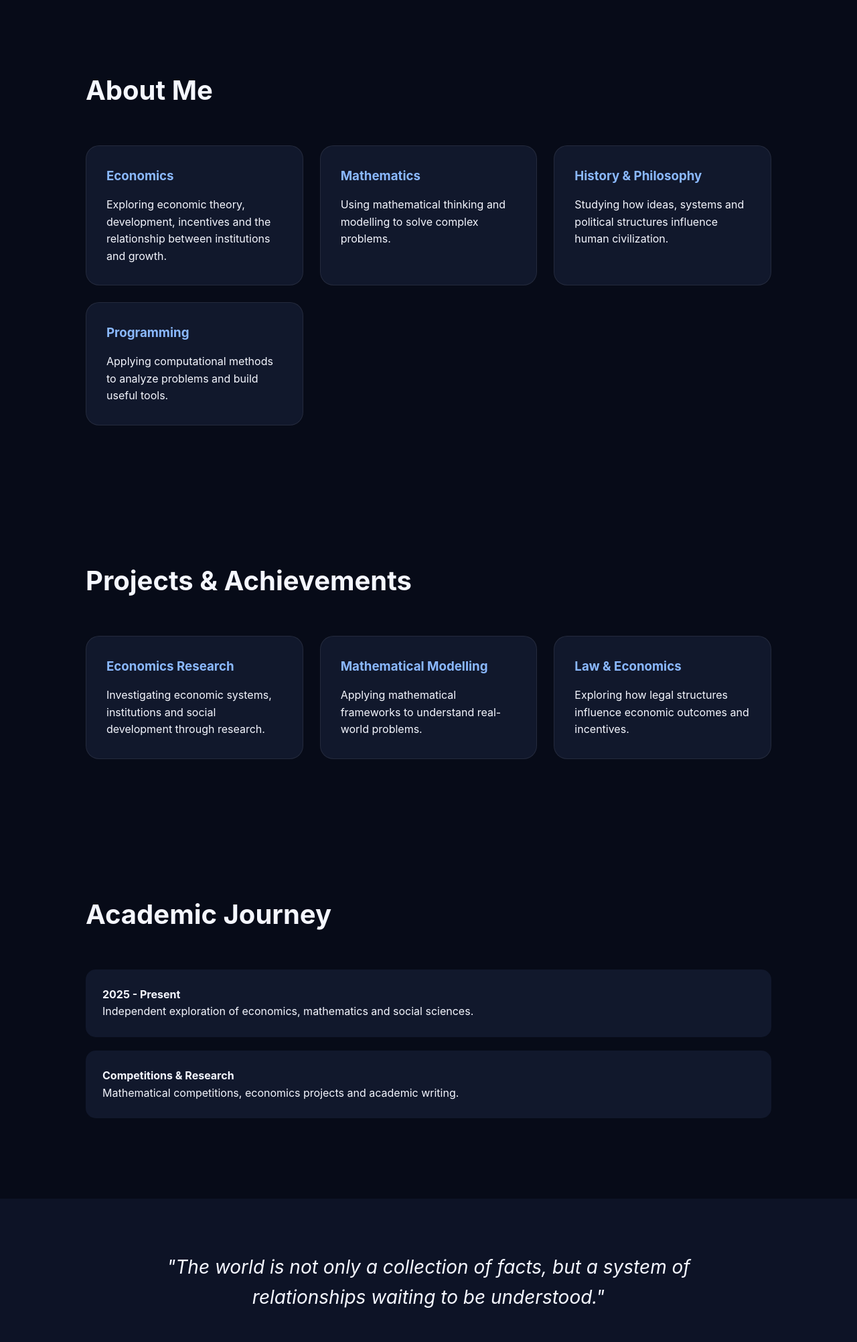
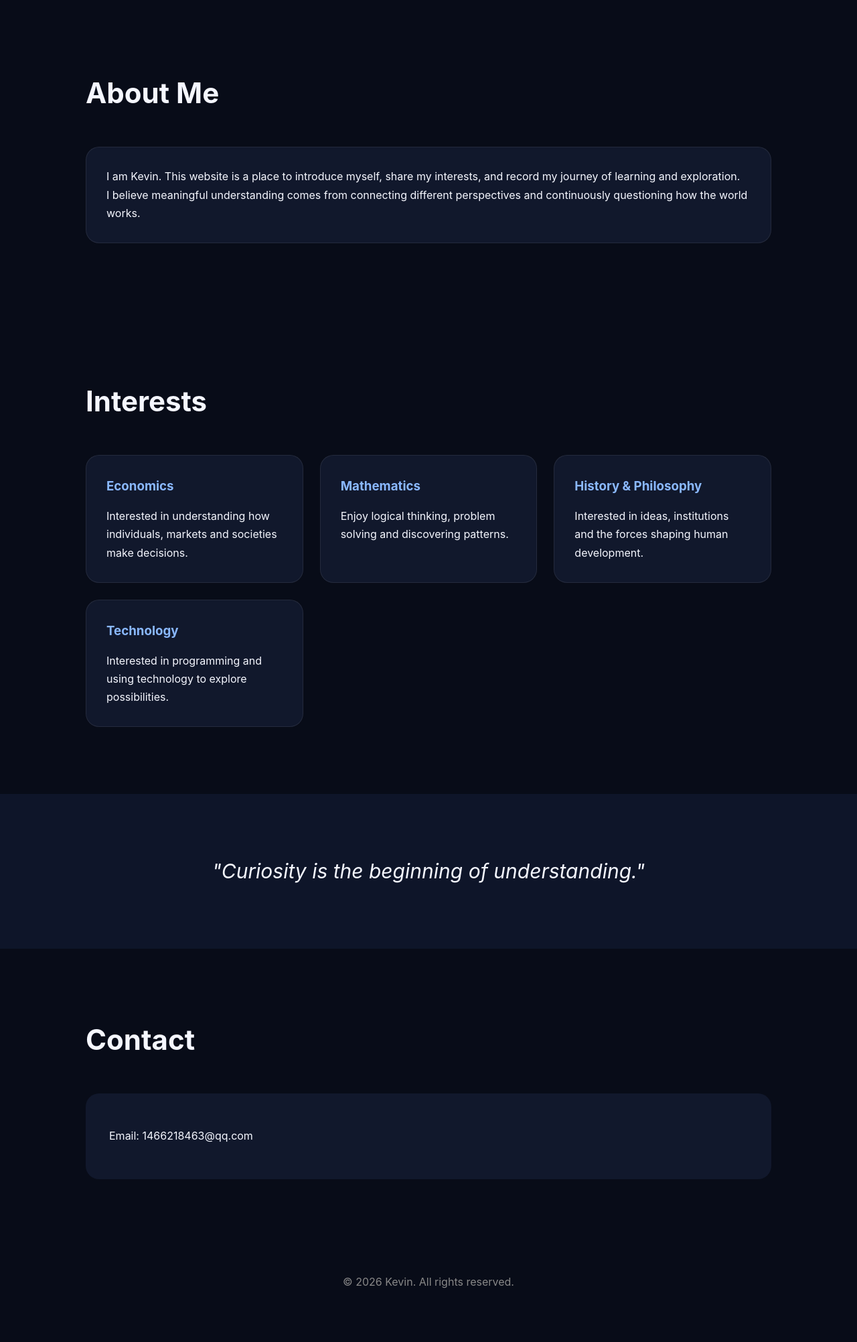
Before and after one commit to kevinwang922/portfolio, a plain HTML site: page index.html in a window 1280 px wide. Shown: the part 797-2800 px from the top of the page at 67% size. After the commit the page ends 2764 px from the top, so only its background shows below. Drawn offline with Linux system fonts and the light colour scheme.

Commit message:
Update index.html

```diff
--- a/index.html
+++ b/index.html
@@ -4,217 +4,293 @@
 <meta charset="UTF-8">
 <meta name="viewport" content="width=device-width, initial-scale=1.0">
 
-<title>Kevin | Economics & Research</title>
+<title>Kevin | Personal Website</title>
 
 <style>
-* {
-    margin: 0;
-    padding: 0;
-    box-sizing: border-box;
-    font-family: "Inter", "Segoe UI", sans-serif;
+
+*{
+    margin:0;
+    padding:0;
+    box-sizing:border-box;
+    font-family: "Inter","Segoe UI",Arial,sans-serif;
 }
 
-html {
-    scroll-behavior: smooth;
+html{
+    scroll-behavior:smooth;
 }
 
-body {
-    background: #070b18;
-    color: #f5f7ff;
-    line-height: 1.6;
+body{
+    background:#080c18;
+    color:#f5f7ff;
+    line-height:1.7;
 }
+
 
 /* Navigation */
 
-nav {
-    position: fixed;
+nav{
+    position:fixed;
     top:0;
     width:100%;
     padding:20px 8%;
     display:flex;
     justify-content:space-between;
     align-items:center;
-    background:rgba(7,11,24,0.75);
-    backdrop-filter: blur(12px);
-    z-index:100;
+    background:rgba(8,12,24,0.75);
+    backdrop-filter:blur(15px);
+    z-index:99;
 }
 
-.logo {
-    font-size:22px;
+.logo{
+    font-size:24px;
     font-weight:700;
 }
 
-nav a {
-    color:#ccc;
+
+nav a{
+    color:#b8bfd6;
     text-decoration:none;
     margin-left:25px;
     transition:.3s;
 }
 
-nav a:hover {
+
+nav a:hover{
     color:#6ea8ff;
 }
 
 
+
 /* Hero */
 
-.hero {
+.hero{
+
     min-height:100vh;
     display:flex;
     align-items:center;
-    justify-content:center;
     padding:120px 10%;
+
 }
 
-.hero-content {
-    max-width:900px;
+
+.hero h1{
+
+    font-size:70px;
+    margin-bottom:20px;
+
 }
 
-.hero h1 {
-    font-size:64px;
-    margin-bottom:20px;
+
+.hero span{
+
+    color:#6ea8ff;
+
 }
 
-.hero span {
-    color:#6ea8ff;
+
+.hero p{
+
+    max-width:700px;
+    font-size:22px;
+    color:#b9c0d8;
+
 }
 
-.hero p {
-    font-size:22px;
-    color:#b8bfd6;
-    max-width:700px;
+
+.buttons{
+
+    margin-top:35px;
+
 }
 
-.buttons {
-    margin-top:35px;
+
+button{
+
+    padding:14px 30px;
+    border-radius:30px;
+    border:none;
+    cursor:pointer;
+    font-size:16px;
+    margin-right:15px;
+    transition:.3s;
+
 }
 
-button {
-    padding:14px 28px;
-    border-radius:30px;
-    border:none;
-    margin-right:15px;
-    cursor:pointer;
-    font-size:16px;
-    transition:.3s;
+
+.primary{
+
+    background:#6ea8ff;
+    color:white;
+
 }
 
-.primary {
-    background:#6ea8ff;
+
+.secondary{
+
+    background:transparent;
     color:white;
+    border:1px solid #555;
+
 }
 
-.secondary {
-    background:transparent;
-    border:1px solid #555;
-    color:white;
+
+button:hover{
+
+    transform:translateY(-4px);
+
 }
 
-button:hover {
-    transform:translateY(-3px);
-}
 
 
 /* Sections */
 
-section {
+
+section{
+
     padding:100px 10%;
-}
 
-.title {
-    font-size:40px;
-    margin-bottom:50px;
-}
-
-.grid {
-    display:grid;
-    grid-template-columns:repeat(auto-fit,minmax(250px,1fr));
-    gap:25px;
 }
 
 
-.card {
+.title{
+
+    font-size:42px;
+    margin-bottom:45px;
+
+}
+
+
+.grid{
+
+    display:grid;
+    grid-template-columns:repeat(auto-fit,minmax(260px,1fr));
+    gap:25px;
+
+}
+
+
+.card{
+
     background:#11182c;
     padding:30px;
     border-radius:20px;
     border:1px solid rgba(255,255,255,.08);
     transition:.4s;
-}
 
-.card:hover {
-    transform:translateY(-8px);
-    border-color:#6ea8ff;
-}
-
-.card h3 {
-    margin-bottom:15px;
-    color:#8ab8ff;
 }
 
 
-/* Quote */
+.card:hover{
 
-.quote {
-    text-align:center;
-    background:#0d1326;
-    padding:80px 15%;
-    font-size:28px;
-    font-style:italic;
+    transform:translateY(-8px);
+    border-color:#6ea8ff;
+
 }
 
 
-/* Timeline */
+.card h3{
 
-.timeline div {
-    margin-bottom:20px;
-    padding:25px;
-    background:#11182c;
-    border-radius:15px;
+    color:#8ab8ff;
+    margin-bottom:15px;
+
 }
 
 
-/* Footer */
 
-footer {
+/* Philosophy */
+
+
+.quote{
+
+    padding:90px 15%;
     text-align:center;
-    padding:40px;
-    color:#888;
+    background:#0e1529;
+    font-size:30px;
+    font-style:italic;
+
 }
+
+
+
+
+/* Contact */
+
+
+.contact-box{
+
+    background:#11182c;
+    padding:35px;
+    border-radius:20px;
+
+}
+
+
+.contact-box p{
+
+    margin:15px 0;
+
+}
+
 
 
 /* Animation */
 
-.fade {
+
+.fade{
+
     opacity:0;
     transform:translateY(30px);
     transition:1s;
+
 }
 
-.fade.show {
+
+.fade.show{
+
     opacity:1;
     transform:none;
+
 }
+
+
+
+
+footer{
+
+    text-align:center;
+    padding:40px;
+    color:#888;
+
+}
+
+
 
 
 @media(max-width:700px){
 
 .hero h1{
-    font-size:42px;
+
+    font-size:45px;
+
 }
 
+
 .hero p{
+
     font-size:18px;
+
 }
 
-nav {
-    padding:15px;
+
+nav div:last-child{
+
+    display:none;
+
 }
 
-nav div:last-child {
-    display:none;
+
 }
 
-}
 </style>
 
 </head>
@@ -224,221 +300,69 @@ nav div:last-child {
 
 
 <nav>
+
 <div class="logo">
-YOUR NAME
+Kevin
 </div>
 
+
 <div>
+
 <a href="#about">About</a>
-<a href="#work">Work</a>
+<a href="#interests">Interests</a>
 <a href="#contact">Contact</a>
+
 </div>
+
 </nav>
+
+
 
 
 
 <section class="hero">
 
-<div class="hero-content fade">
+
+<div class="fade">
+
 
 <h1>
-Hello, I'm <span>Your Name</span>.
+
+Hello, I'm <span>Kevin</span>.
+
 </h1>
 
+
 <p>
-A student exploring economics, mathematics, history and philosophy.
-I am interested in understanding how institutions shape human societies.
+
+A student interested in exploring ideas, knowledge and the connections between different fields.
+
 </p>
+
 
 
 <div class="buttons">
 
-<a href="#work">
+<a href="#about">
+
 <button class="primary">
-View My Work
+
+Explore
+
 </button>
+
 </a>
 
 
 <a href="#contact">
+
 <button class="secondary">
-Contact Me
+
+Contact
+
 </button>
+
 </a>
-
-</div>
-
-</div>
-
-</section>
-
-
-
-
-<section id="about">
-
-<h2 class="title fade">
-About Me
-</h2>
-
-
-<div class="grid">
-
-<div class="card fade">
-
-<h3>
-Economics
-</h3>
-
-<p>
-Exploring economic theory, development, incentives and the relationship between institutions and growth.
-</p>
-
-</div>
-
-
-<div class="card fade">
-
-<h3>
-Mathematics
-</h3>
-
-<p>
-Using mathematical thinking and modelling to solve complex problems.
-</p>
-
-</div>
-
-
-<div class="card fade">
-
-<h3>
-History & Philosophy
-</h3>
-
-<p>
-Studying how ideas, systems and political structures influence human civilization.
-</p>
-
-</div>
-
-
-<div class="card fade">
-
-<h3>
-Programming
-</h3>
-
-<p>
-Applying computational methods to analyze problems and build useful tools.
-</p>
-
-</div>
-
-</div>
-
-</section>
-
-
-
-
-
-
-<section id="work">
-
-<h2 class="title fade">
-Projects & Achievements
-</h2>
-
-
-<div class="grid">
-
-
-<div class="card fade">
-
-<h3>
-Economics Research
-</h3>
-
-<p>
-Investigating economic systems, institutions and social development through research.
-</p>
-
-</div>
-
-
-
-<div class="card fade">
-
-<h3>
-Mathematical Modelling
-</h3>
-
-<p>
-Applying mathematical frameworks to understand real-world problems.
-</p>
-
-</div>
-
-
-
-
-<div class="card fade">
-
-<h3>
-Law & Economics
-</h3>
-
-<p>
-Exploring how legal structures influence economic outcomes and incentives.
-</p>
-
-</div>
-
-
-
-</div>
-
-
-</section>
-
-
-
-
-
-<section>
-
-<h2 class="title fade">
-Academic Journey
-</h2>
-
-
-<div class="timeline">
-
-
-<div class="fade">
-
-<strong>
-2025 - Present
-</strong>
-
-<p>
-Independent exploration of economics, mathematics and social sciences.
-</p>
-
-</div>
-
-
-
-<div class="fade">
-
-<strong>
-Competitions & Research
-</strong>
-
-<p>
-Mathematical competitions, economics projects and academic writing.
-</p>
 
 </div>
 
@@ -454,10 +378,152 @@ Mathematical competitions, economics projects and academic writing.
 
 
 
+<section id="about">
+
+
+<h2 class="title fade">
+
+About Me
+
+</h2>
+
+
+<div class="card fade">
+
+
+<p>
+
+I am Kevin. This website is a place to introduce myself, share my interests, and record my journey of learning and exploration.
+
+</p>
+
+
+<p>
+
+I believe meaningful understanding comes from connecting different perspectives and continuously questioning how the world works.
+
+</p>
+
+
+</div>
+
+
+</section>
+
+
+
+
+
+
+
+<section id="interests">
+
+
+<h2 class="title fade">
+
+Interests
+
+</h2>
+
+
+
+<div class="grid">
+
+
+<div class="card fade">
+
+<h3>
+
+Economics
+
+</h3>
+
+
+<p>
+
+Interested in understanding how individuals, markets and societies make decisions.
+
+</p>
+
+
+</div>
+
+
+
+<div class="card fade">
+
+<h3>
+
+Mathematics
+
+</h3>
+
+
+<p>
+
+Enjoy logical thinking, problem solving and discovering patterns.
+
+</p>
+
+
+</div>
+
+
+
+<div class="card fade">
+
+<h3>
+
+History & Philosophy
+
+</h3>
+
+
+<p>
+
+Interested in ideas, institutions and the forces shaping human development.
+
+</p>
+
+
+</div>
+
+
+
+<div class="card fade">
+
+<h3>
+
+Technology
+
+</h3>
+
+
+<p>
+
+Interested in programming and using technology to explore possibilities.
+
+</p>
+
+
+</div>
+
+
+</div>
+
+
+</section>
+
+
+
+
+
+
+
+
 <div class="quote">
 
-"The world is not only a collection of facts,
-but a system of relationships waiting to be understood."
+"Curiosity is the beginning of understanding."
 
 </div>
 
@@ -469,28 +535,23 @@ but a system of relationships waiting to be understood."
 
 <section id="contact">
 
+
 <h2 class="title fade">
+
 Contact
+
 </h2>
 
 
-<div class="card fade">
-
-<p>
-Email:
-your.email@example.com
-</p>
+<div class="contact-box fade">
 
 
 <p>
-GitHub:
-github.com/yourname
-</p>
 
+Email:
 
-<p>
-LinkedIn:
-linkedin.com/in/yourname
+1466218463@qq.com
+
 </p>
 
 
@@ -502,9 +563,13 @@ linkedin.com/in/yourname
 
 
 
+
+
+
+
 <footer>
 
-© 2026 Your Name. Built with curiosity.
+© 2026 Kevin. All rights reserved.
 
 </footer>
 
@@ -512,11 +577,18 @@ linkedin.com/in/yourname
 
 
 
+
+
 <script>
 
-const observer = new IntersectionObserver(entries=>{
 
-entries.forEach(entry=>{
+const observer = new IntersectionObserver(
+
+(entries)=>{
+
+entries.forEach(
+
+entry=>{
 
 if(entry.isIntersecting){
 
@@ -524,17 +596,30 @@ entry.target.classList.add("show");
 
 }
 
-});
+}
 
-});
+)
+
+}
+
+);
+
 
 
 document.querySelectorAll(".fade")
-.forEach(el=>observer.observe(el));
+
+.forEach(
+
+item=>observer.observe(item)
+
+);
+
 
 
 </script>
 
 
+
 </body>
+
 </html>
```
